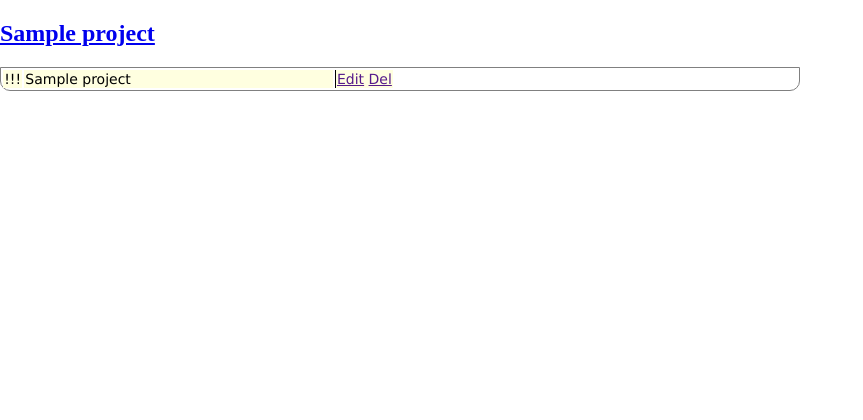
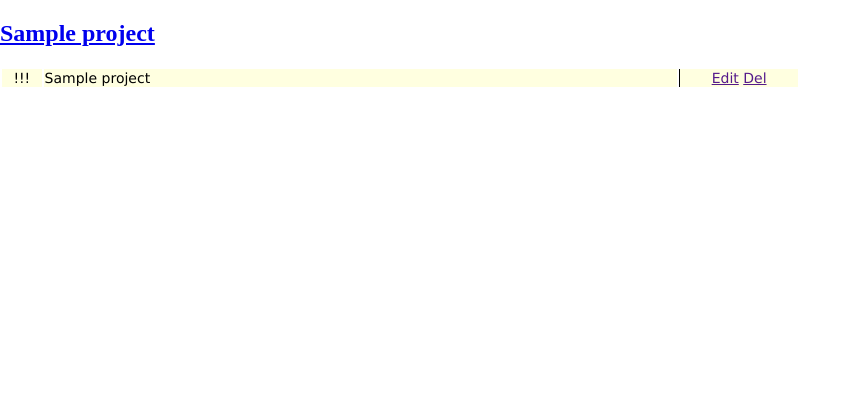
Before and after one commit to Svatok/-test_task, a PHP site: page / in a window 1280 px wide. Shown: the top 420 px of the page, without its empty margins (0-863 px from the left). Run offline with PHP 8.4, Linux system fonts and the light colour scheme; the visitor is signed in with stand-in values (Sample User, id 1); tables that the repository leaves empty or names only in its code hold one stand-in row (values such as "Sample post"); some libraries are stand-ins or nearby versions.

Commit message:
Update style.css

```diff
--- a/template/css/style.css
+++ b/template/css/style.css
@@ -34,7 +34,7 @@ body {
 }
 .container_tasks{
   width: 800px;
-  border-radius: 0px 0px 10px 10px;
+/*  border-radius: 0px 0px 10px 10px;
   -webkit-border-radius: 0px 0px 10px 10px;
   -moz-border-radius: 0px 0px 10px 10px;
   -khtml-border-radius: 0px 0px 10px 10px;
```
